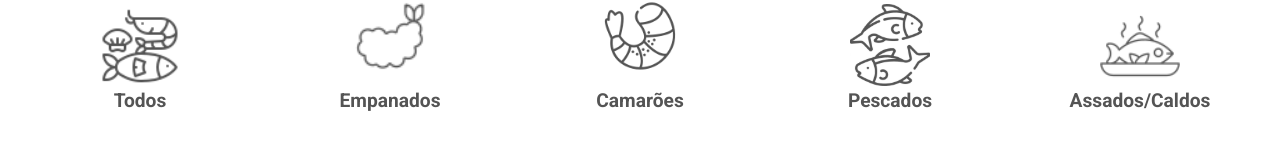
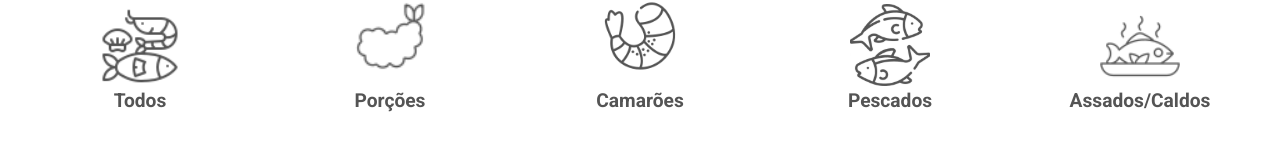
Before and after one commit to GabhPadilha02/casa-do-pescado-catalogo, a React (Vite) app: page / in a window 1280 px wide. Shown: the part 962-1112 px from the top of the page. Built offline with nearby package versions, Linux system fonts and the light colour scheme; no server answers.

Commit message:
adjust name of category portions

```diff
--- a/src/components/Category/index.tsx
+++ b/src/components/Category/index.tsx
@@ -32,7 +32,7 @@ export function Category() {
         <RadioContainer>
           <label htmlFor="portions">
             <img src={portions} alt="Porções" width={100} />
-            <span>Empanados</span>
+            <span>Porções</span>
             <input
               type="radio"
               name="category"
```
